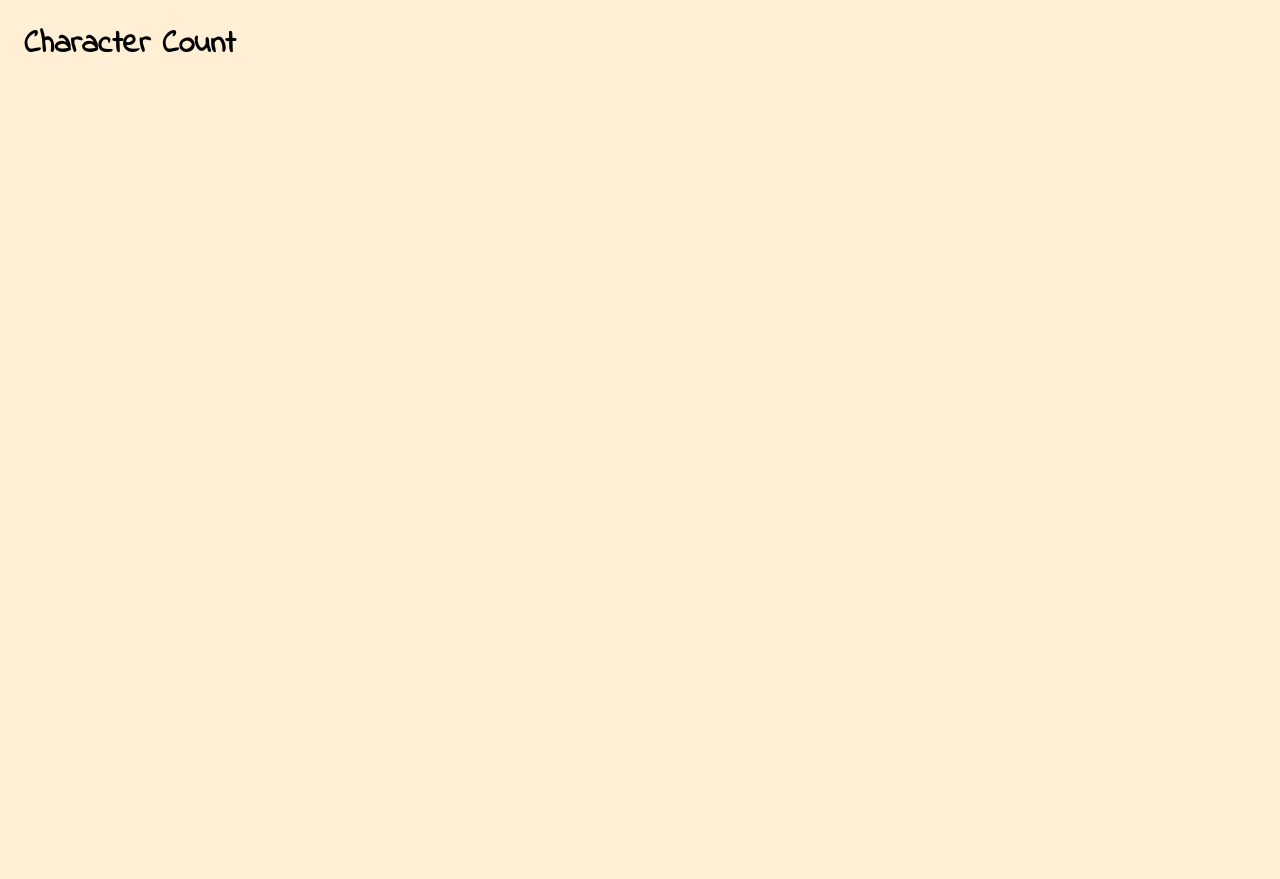
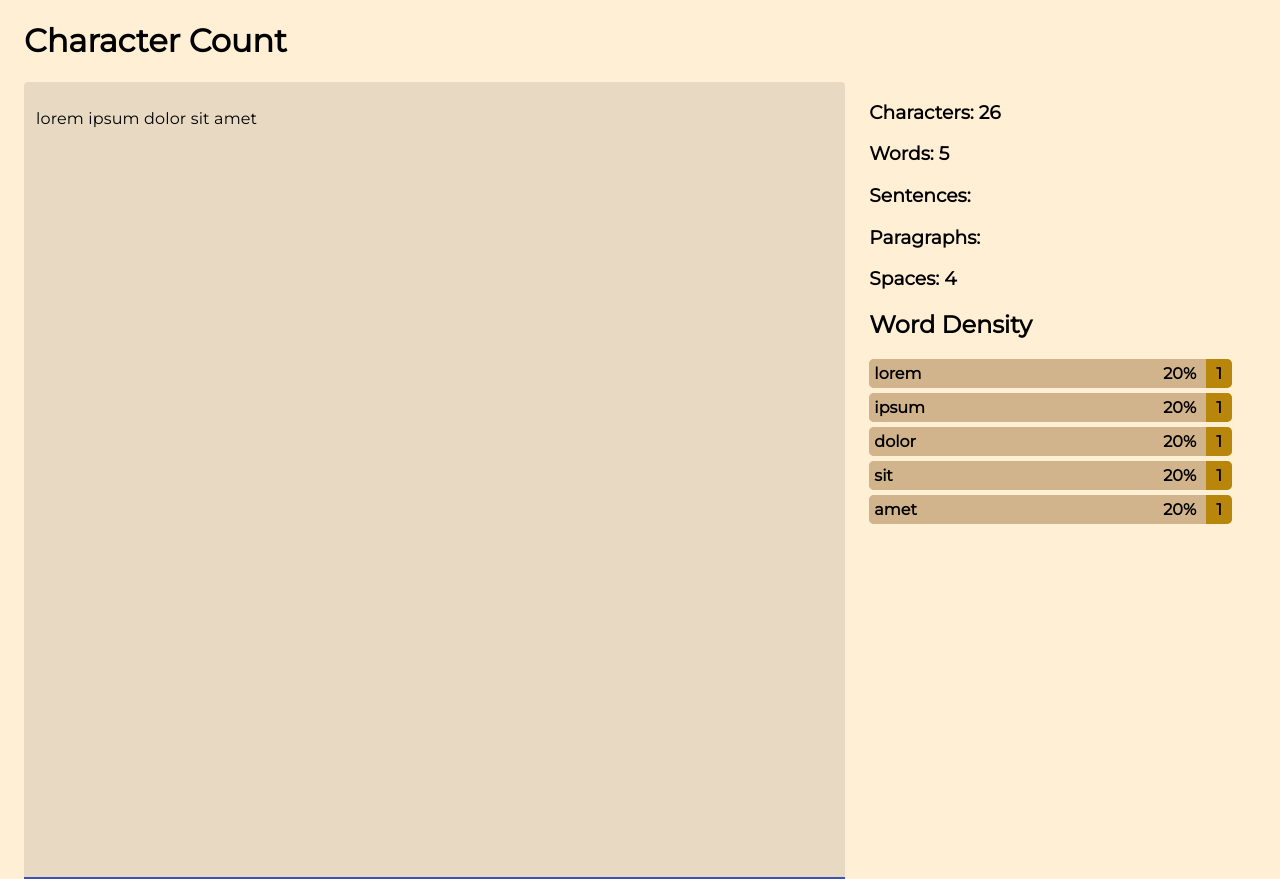
Before and after one commit to zqlimy17/character-count, a React (Create React App) app in the folder app/: page / in a window 1280 px wide. Before the commit the page ends 800 px from the top, so only its background shows below. Built offline with nearby package versions, Linux system fonts and the light colour scheme.

Commit message:
added some css for word density

```diff
--- a/app/public/index.html
+++ b/app/public/index.html
@@ -9,7 +9,7 @@
   <meta name="description" content="Web site created using create-react-app" />
   <link rel="apple-touch-icon" href="%PUBLIC_URL%/logo192.png" />
   <link rel="manifest" href="%PUBLIC_URL%/manifest.json" />
-  <link href="https://fonts.googleapis.com/css2?family=Indie+Flower" rel="stylesheet">
+  <link href="https://fonts.googleapis.com/css2?family=Montserrat" rel="stylesheet">
   <title>Character Count</title>
 </head>
 
--- a/app/src/App.css
+++ b/app/src/App.css
@@ -1,4 +1,43 @@
 * {
   background-color: papayawhip;
-  font-family: 'Indie Flower', cursive;
+  font-family: 'Montserrat', sans-serif !important;
+  color: black !important;
+  /* outline: 1px solid gold;
+  outline-offset: -1px; */
 }
+
+ul {
+  padding: 0;
+  list-style-type: none;
+}
+
+.density {
+  background: tan;
+  border-radius: 5px;
+  font-weight: 900;
+  margin: 5px 0;
+
+}
+
+.densityWord {
+  background: tan;
+  display: inline-block;
+  padding: 5px;
+  border-top-left-radius: 5px;
+  border-bottom-left-radius: 5px;
+}
+
+.densityPercentage {
+  background: tan;
+  float: right;
+  padding: 5px 10px;
+
+}
+
+.densityCount {
+  background: darkgoldenrod;
+  float: right;
+  padding: 5px 10px;
+  border-top-right-radius: 5px;
+  border-bottom-right-radius: 5px;
+}
--- a/app/src/App.tsx
+++ b/app/src/App.tsx
@@ -1,13 +1,16 @@
 import React from "react";
+import UserInput from "./components/UserInput";
+
 import Container from "@material-ui/core/Container";
 import "./App.css";
 
-function App() {
+const App: React.FC = () => {
     return (
         <Container className='App' maxWidth='xl'>
             <h1>Character Count</h1>
+            <UserInput />
         </Container>
     );
-}
+};
 
 export default App;
--- a/app/src/components/Count.tsx
+++ b/app/src/components/Count.tsx
@@ -1,16 +1,19 @@
-import React, { useState, useEffect } from "react";
+import React, { useState, useEffect, Fragment } from "react";
+import Grid from "@material-ui/core/Grid";
+import Paper from "@material-ui/core/Paper";
+import Container from "@material-ui/core/Container";
+
 import { defaultStopWords } from "./stopwords";
 
 const Count: React.FC<{ input: string }> = ({ input }) => {
-    const [characterWihtoutSpaces, setCharacterWihtoutSpaces] = useState<
+    const [characterWithSpaces, setCharacterWithSpaces] = useState<number>(0);
+    const [characterWithoutSpaces, setCharacterWithoutSpaces] = useState<
         number
     >(0);
-    const [characterCount, setCharacterCount] = useState<number>(0);
     const [wordCount, setWordCount] = useState<number>(0);
     const [wordsArray, setWordsArray] = useState<any>([]);
     const [stopWords, setStopWords] = useState<string[]>(defaultStopWords);
     const [stopWordsCount, setStopWordsCount] = useState<number>(0);
-    // let stopWordsCount: number = 0;
 
     useEffect(() => {
         setStopWordsCount(0);
@@ -39,31 +42,39 @@ const Count: React.FC<{ input: string }> = ({ input }) => {
 
         setWordsArray(sortedHash);
         setWordCount(wordLength.length);
-        setCharacterCount(characterLength.length);
-        setCharacterWihtoutSpaces(input.length);
+        setCharacterWithoutSpaces(characterLength.length);
+        setCharacterWithSpaces(input.length);
         console.log(wordCount - stopWordsCount);
     }, [input]);
 
     return (
-        <div>
-            <p>
-                Number of Characters: {characterCount} (with spaces:{" "}
-                {characterWihtoutSpaces})
-            </p>
+        <Container>
+            <h3>Characters: {characterWithSpaces} </h3>
+            <h3>Words: {wordCount} </h3>
+            <h3>Sentences: </h3>
+            <h3>Paragraphs: </h3>
+            <h3>Spaces: {characterWithSpaces - characterWithoutSpaces}</h3>
+
+            <h2>Word Density</h2>
+            <ul>
                 {wordsArray.map((pair: any, index: number) => {
                     return (
-                    <div key={index}>
-                        {pair[0]}: {pair[1]}:{" "}
+                        <li key={index} className='density'>
+                            <span className='densityWord'>{pair[0]}</span>
+                            <span className='densityCount'> {pair[1]}</span>
+
+                            <span className='densityPercentage'>
                                 {(
                                     (pair[1] / (wordCount - stopWordsCount)) *
                                     100
                                 ).toFixed(0)}
                                 %
-                    </div>
+                            </span>
+                        </li>
                     );
                 })}
-            <p>Number of Words: {wordCount}</p>
-        </div>
+            </ul>
+        </Container>
     );
 };
 
--- a/app/src/components/UserInput.tsx
+++ b/app/src/components/UserInput.tsx
@@ -1,6 +1,6 @@
 import React, { useState, useEffect } from "react";
 import Count from "./Count";
-import Input from "@material-ui/core/Input";
+import Grid from "@material-ui/core/Grid";
 import TextField from "@material-ui/core/TextField";
 
 const UserInput: React.FC = () => {
@@ -12,9 +12,11 @@ const UserInput: React.FC = () => {
         setInput(e.target.value);
     };
     return (
-        <div>
+        <Grid container>
+            <Grid xs={12} md={8}>
                 <form noValidate autoComplete='off'>
                     <TextField
+                        rows={40}
                         variant='filled'
                         autoFocus
                         fullWidth
@@ -23,8 +25,11 @@ const UserInput: React.FC = () => {
                         multiline
                     />
                 </form>
+            </Grid>
+            <Grid xs={12} md={4}>
                 <Count input={input} />
-        </div>
+            </Grid>
+        </Grid>
     );
 };
 
```
Lines whose indentation alone changed are shown as unchanged.
